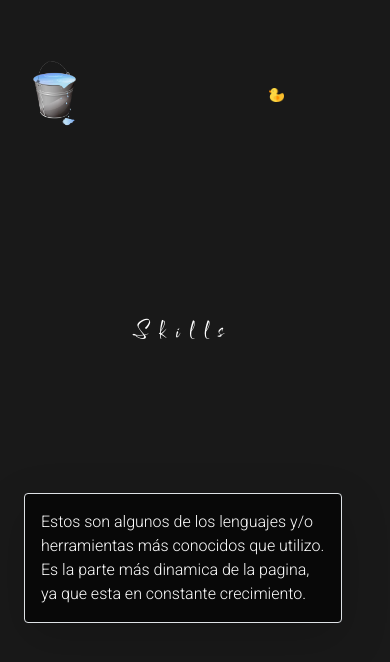
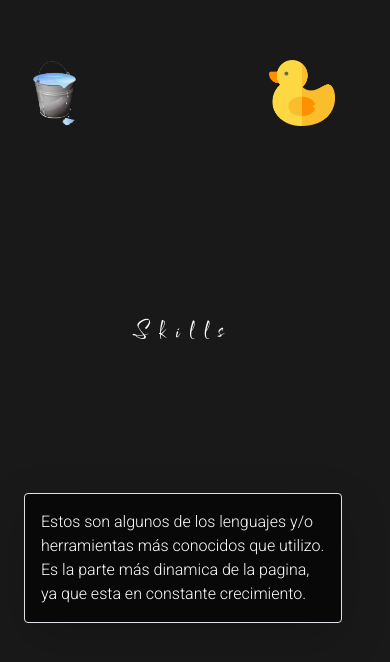
Before and after one commit to patocarbone/Portfolio, a website: page index.html in a window 390 px wide. Shown: the part 1495-2157 px from the top of the page. Drawn offline with nearby package versions, Linux system fonts and the light colour scheme; files that its build step writes are made by us from their sources.

Commit message:
responsive

```diff
--- a/index.html
+++ b/index.html
@@ -127,7 +127,7 @@
                         En el desarrollo web, logré combinar todo.
                     </p>
                 </div>
-                <div class="col-lg-6 col-md-12 col-sm-12 d-flex justify-content-center align-items-center">
+                <div class="col-lg-6 col-md-12 col-sm-12 d-flex justify-content-center align-items-center img-container">
                     <div>
                         <img src="src/assets/img/wood_1-removebg.png" class="balde-con-agua"
                             alt="balde gris con agua que se desborda y moja el piso">
@@ -135,6 +135,7 @@
                     <div>
                         <img src="src/assets/img/rubber-duck.png" alt="un pato de color amarillo animado"
                             class="img-sobre-mi2">
+                    </div>
                 </div>
             </div>
 
--- a/scss/components/_sobre-mi.scss
+++ b/scss/components/_sobre-mi.scss
@@ -19,14 +19,17 @@
       @extend %parrafos;
     }
   }
-  div {
+  .img-container {
+
     .img-sobre-mi2 {
       @include transiciones(all 2s);
-      width: 60%;
+      width: 90%;
+
       @media screen and (max-width: 480px) {
-        width: 20%;
+        width: 90%;
         transition: none;
       }
+
       @media screen and (min-width: 481px) and (max-width: 1199px) {
         transition: none;
       }
@@ -39,14 +42,17 @@
         @media screen and (min-width: 481px) and (max-width: 1199px) {
           transform: none;
         }
+
       }
     }
+
     .balde-con-agua {
       width: 30%;
       @media screen and (max-width: 480px) {
         width: 25%;
       }
     }
+
   }
 }
 /* Fin sobre mi */
```
Lines whose indentation alone changed are shown as unchanged.
